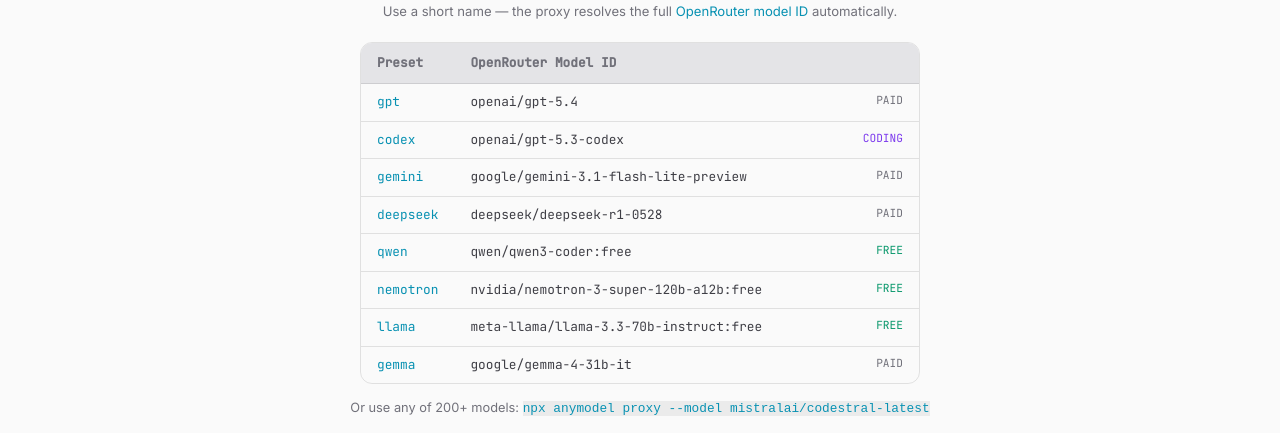
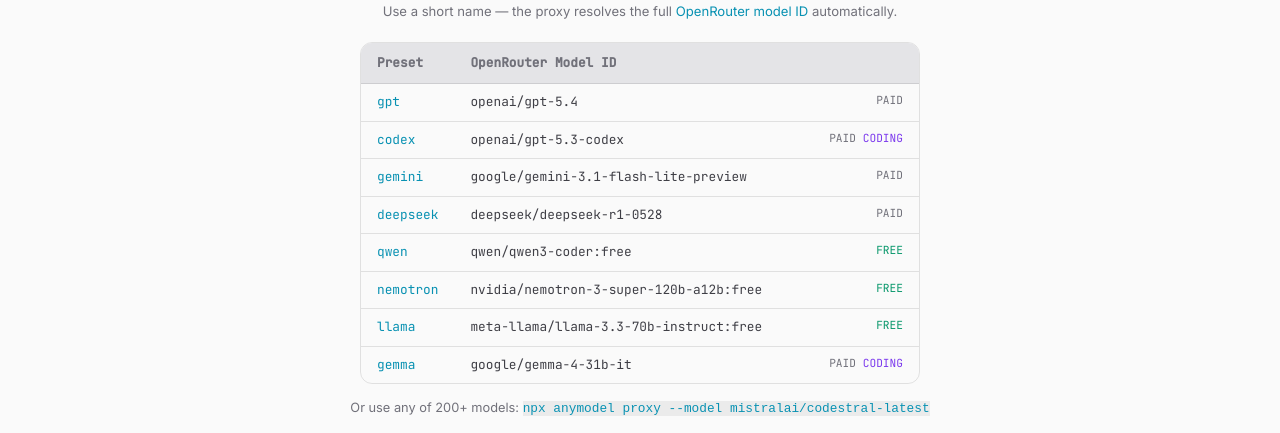
Before and after one commit to anton-abyzov/anymodel, a website: page site/index.html in a window 1280 px wide. Shown: the part 2180-2613 px from the top of the page. Drawn offline with Linux system fonts and the light colour scheme.

Commit message:
fix: codex shows PAID+CODING, gemma shows PAID+CODING

```diff
--- a/site/index.html
+++ b/site/index.html
@@ -248,7 +248,7 @@
 
           <div style="padding:8px 16px; border-bottom:1px solid var(--border); color:var(--accent-cyan);">codex</div>
           <div style="padding:8px 16px; border-bottom:1px solid var(--border); color:var(--text-secondary);">openai/gpt-5.3-codex</div>
-          <div style="padding:8px 16px; border-bottom:1px solid var(--border); color:var(--accent-purple); text-align:right; font-size:0.7rem;">CODING</div>
+          <div style="padding:8px 16px; border-bottom:1px solid var(--border); text-align:right; font-size:0.7rem;"><span style="color:var(--text-muted);">PAID</span> <span style="color:var(--accent-purple);">CODING</span></div>
 
           <div style="padding:8px 16px; border-bottom:1px solid var(--border); color:var(--accent-cyan);">gemini</div>
           <div style="padding:8px 16px; border-bottom:1px solid var(--border); color:var(--text-secondary);">google/gemini-3.1-flash-lite-preview</div>
@@ -272,7 +272,7 @@
 
           <div style="padding:8px 16px; color:var(--accent-cyan);">gemma</div>
           <div style="padding:8px 16px; color:var(--text-secondary);">google/gemma-4-31b-it</div>
-          <div style="padding:8px 16px; color:var(--text-muted); text-align:right; font-size:0.7rem;">PAID</div>
+          <div style="padding:8px 16px; text-align:right; font-size:0.7rem;"><span style="color:var(--text-muted);">PAID</span> <span style="color:var(--accent-purple);">CODING</span></div>
         </div>
         <p style="text-align:center; color:var(--text-muted); font-size:0.8rem; margin-top:14px;">Or use any of 200+ models: <code style="color:var(--accent-cyan);">npx anymodel proxy --model mistralai/codestral-latest</code></p>
       </div>
```
